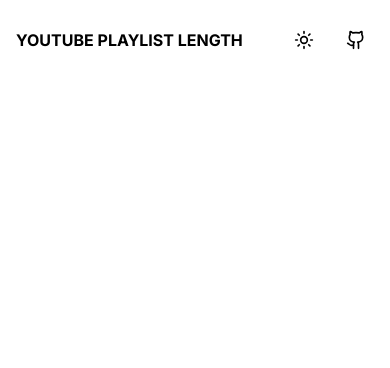
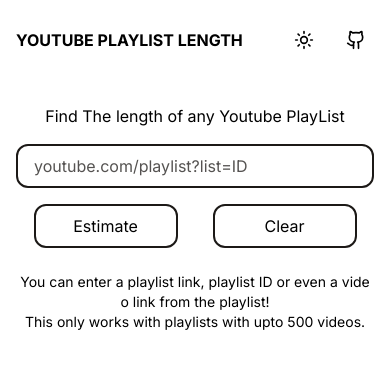
Before and after one commit to SidneyRoberto9/youtube-playlist-length, a Next.js app: page / in a window 390 px wide. Shown: the top 368 px of the page. Built offline with nearby package versions, Linux system fonts and the light colour scheme; no server answers.

Commit message:
✨ feat: Create form with useRef to estime playlist length

```diff
--- a/src/app/page.tsx
+++ b/src/app/page.tsx
@@ -1,3 +1,13 @@
-export default function Home() {
-  return <main></main>;
+import { PlaylistInput } from '@/components/PlaylistInput';
+
+export default async function Page() {
+  return (
+    <main className="sm:my-8 my-2 w-full overflow-hidden break-all">
+      <div className="my-4 sm:text-lg text-base flex items-center justify-center">
+        <p>Find The length of any Youtube PlayList</p>
+      </div>
+
+      <PlaylistInput />
+    </main>
+  );
 }
--- /dev/null
+++ b/src/components/PlaylistInput.tsx
@@ -0,0 +1,101 @@
+'use client';
+
+import { estimate } from '@/lib/estimate';
+import { TimeString } from '@/model/youtube';
+import { Fragment, useRef, useState } from 'react';
+
+export function PlaylistInput() {
+  const [estimatedTime, setEstimatedTime] = useState<TimeString | null>(null);
+  const playListUrlRef = useRef<HTMLInputElement>(null);
+
+  async function handleEstimate() {
+    const data = playListUrlRef.current?.value;
+
+    let urlFormat = '';
+
+    if (data?.includes('list=')) {
+      urlFormat = data.split('list=')[1].split('&')[0];
+    } else {
+      if (data?.length === 34) {
+        urlFormat = data;
+      }
+    }
+
+    if (urlFormat != '') {
+      const estimatedTime = await estimate(urlFormat);
+
+      setEstimatedTime(estimatedTime);
+
+      if (playListUrlRef.current) {
+        playListUrlRef.current.value = '';
+      }
+    }
+  }
+
+  function handleClean() {
+    if (playListUrlRef.current) {
+      playListUrlRef.current.value = '';
+      setEstimatedTime(null);
+    }
+  }
+
+  return (
+    <Fragment>
+      <div className="flex sm:flex-row flex-col items-center justify-center max-w-2xl w-full gap-4 m-auto sm:px-2  px-4">
+        <input
+          ref={playListUrlRef}
+          type="text"
+          className="w-full p-2 px-4 border-2 rounded-xl border-stone-900 placeholder:text-stone-900 placeholder:opacity-75 dark:placeholder:text-stone-300
+      "
+          placeholder="youtube.com/playlist?list=ID"
+        />
+        <div className="flex items-center justify-around sm:w-36 w-full">
+          <button
+            onClick={handleEstimate}
+            className="w-36 p-2 px-4 border-2 rounded-xl border-stone-900 dark:border-stone-50">
+            Estimate
+          </button>
+
+          <button
+            onClick={handleClean}
+            className="sm:hidden block w-36 p-2 px-4 border-2 rounded-xl border-stone-900 dark:border-stone-50">
+            Clear
+          </button>
+        </div>
+      </div>
+      <div className="my-2 sm:max-w-xl max-w-sm text-sm p-4 text-center flex flex-col items-center justify-center m-auto">
+        <p>You can enter a playlist link, playlist ID or even a video link from the playlist!</p>
+        <p>This only works with playlists with upto 500 videos.</p>
+      </div>
+
+      {estimatedTime && (
+        <Fragment>
+          <hr className="sm:my-8 my-4 h-0.5 border-t-0 bg-stone-900 opacity-100 dark:bg-stone-100  sm:max-w-lg max-w-xs m-auto" />
+          <div className="my-2 flex flex-col gap-2 items-center justify-center m-auto">
+            <p className="sm:block flex flex-col items-center">
+              No of videos <strong>{estimatedTime.num}</strong>
+            </p>
+            <p className="sm:block flex flex-col items-center">
+              Average length of video <strong>{estimatedTime.avg}</strong>
+            </p>
+            <p className="sm:block flex flex-col items-center">
+              Total length of playlist <strong>{estimatedTime.total}</strong>
+            </p>
+            <p className="sm:block flex flex-col items-center">
+              At 1.25x <strong>{estimatedTime['1.25']}</strong>
+            </p>
+            <p className="sm:block flex flex-col items-center">
+              At 1.50x <strong>{estimatedTime['1.5']}</strong>
+            </p>
+            <p className="sm:block flex flex-col items-center">
+              At 1.75x <strong>{estimatedTime['1.75']}</strong>
+            </p>
+            <p className="sm:block flex flex-col items-center">
+              At 2.00x <strong>{estimatedTime['2']}</strong>
+            </p>
+          </div>
+        </Fragment>
+      )}
+    </Fragment>
+  );
+}
```
